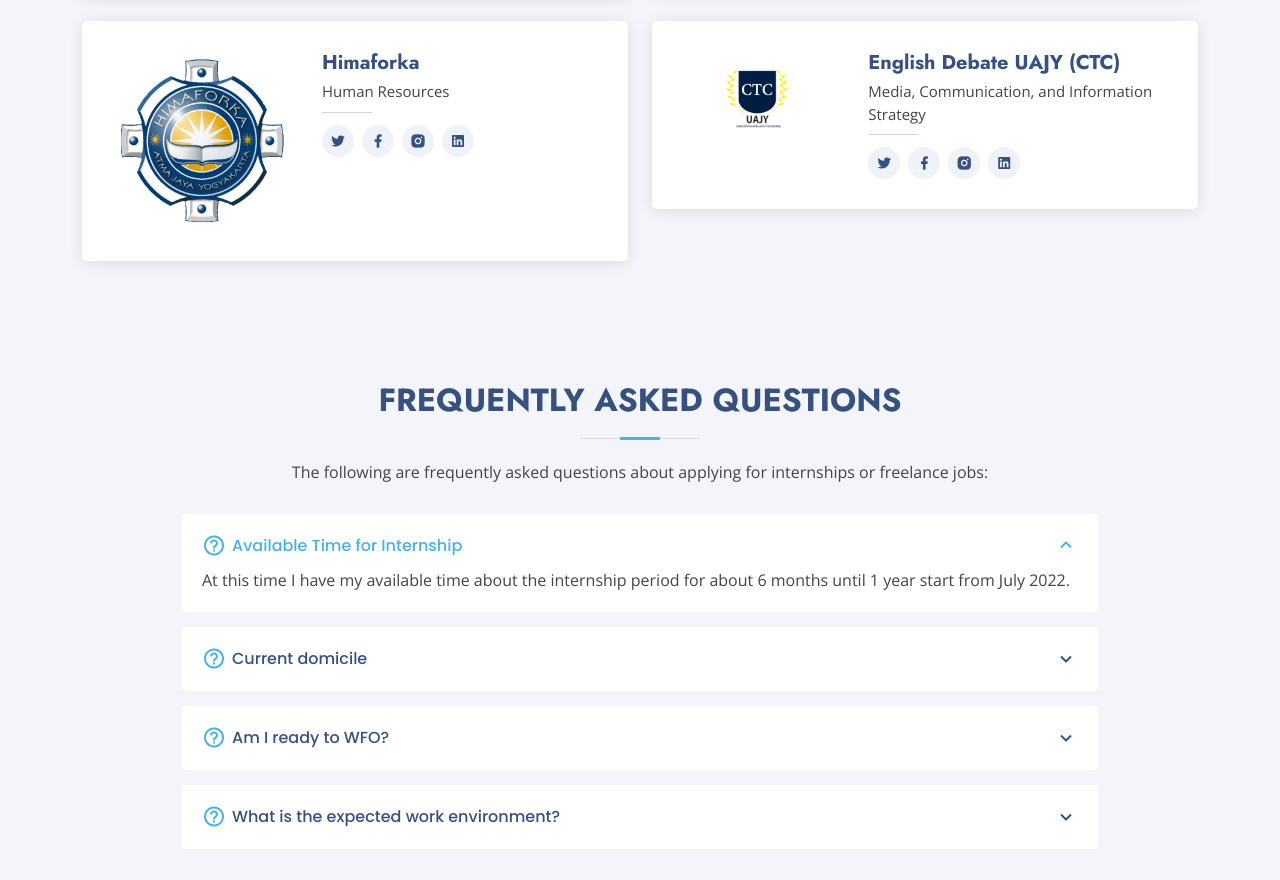
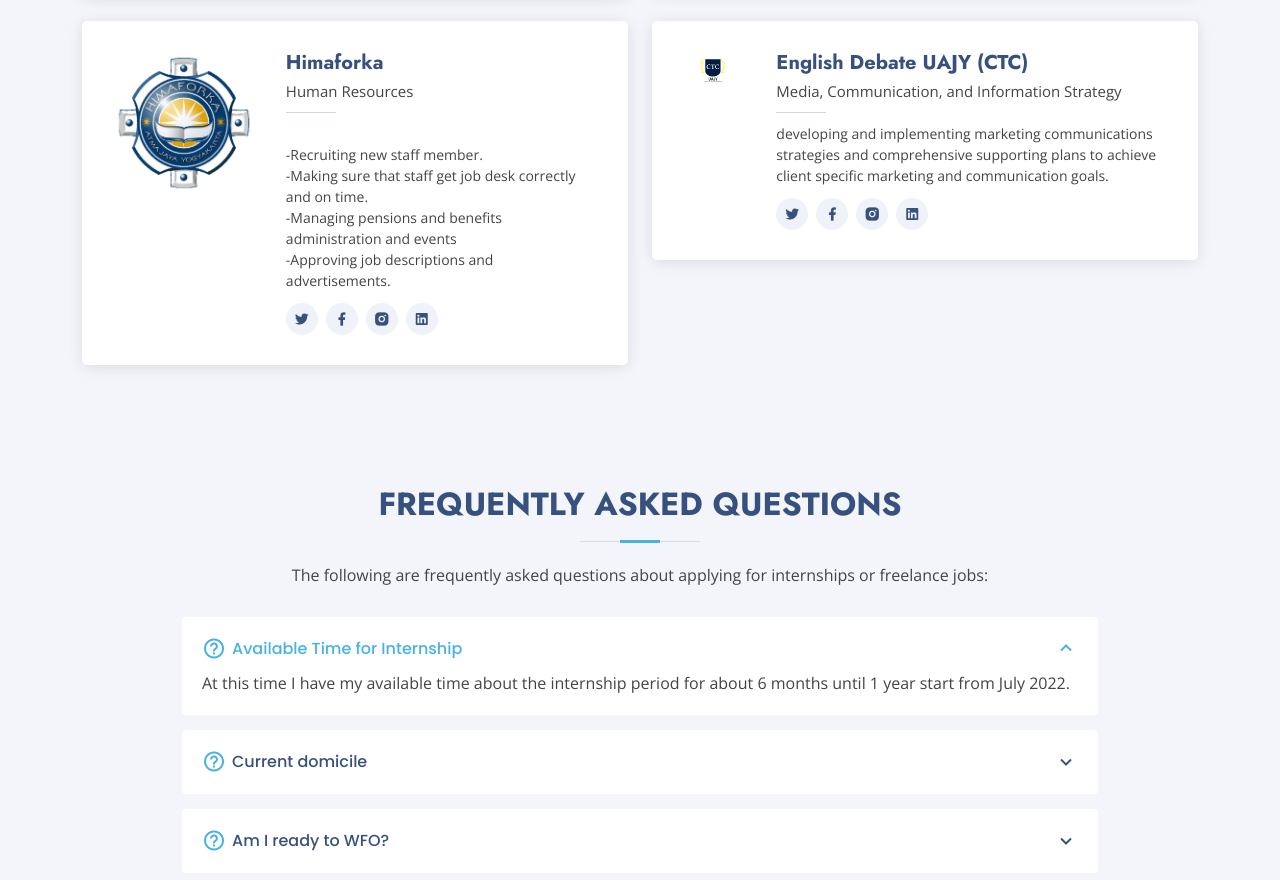
Before and after one commit to NovitaDian20/NovitaDian20, a plain HTML site: page index.html in a window 1280 px wide. Shown: the part 4461-5341 px from the top of the page. Drawn offline with nearby package versions, Linux system fonts and the light colour scheme.

Commit message:
adding file

```diff
--- a/index.html
+++ b/index.html
@@ -553,7 +553,10 @@
               <div class="member-info">
                 <h4>Himaforka</h4>
                 <span>Human Resources</span>
-                <p></p>
+                <p><br>-Recruiting new staff member.
+                   <br>-Making sure that staff get job desk correctly and on time.
+                   <br>-Managing pensions and benefits administration and events
+                   <br>-Approving job descriptions and advertisements.</p>
                 <div class="social">
                   <a href=""><i class="ri-twitter-fill"></i></a>
                   <a href=""><i class="ri-facebook-fill"></i></a>
@@ -570,7 +573,8 @@
               <div class="member-info">
                 <h4>English Debate UAJY (CTC)</h4>
                 <span>Media, Communication, and Information Strategy</span>
-                <p></p>
+                <p>developing and implementing marketing communications strategies and comprehensive supporting plans to achieve client specific marketing and communication goals.
+                </p>
                 <div class="social">
                   <a href=""><i class="ri-twitter-fill"></i></a>
                   <a href=""><i class="ri-facebook-fill"></i></a>
```
Also changed, not shown: 1 other file.
